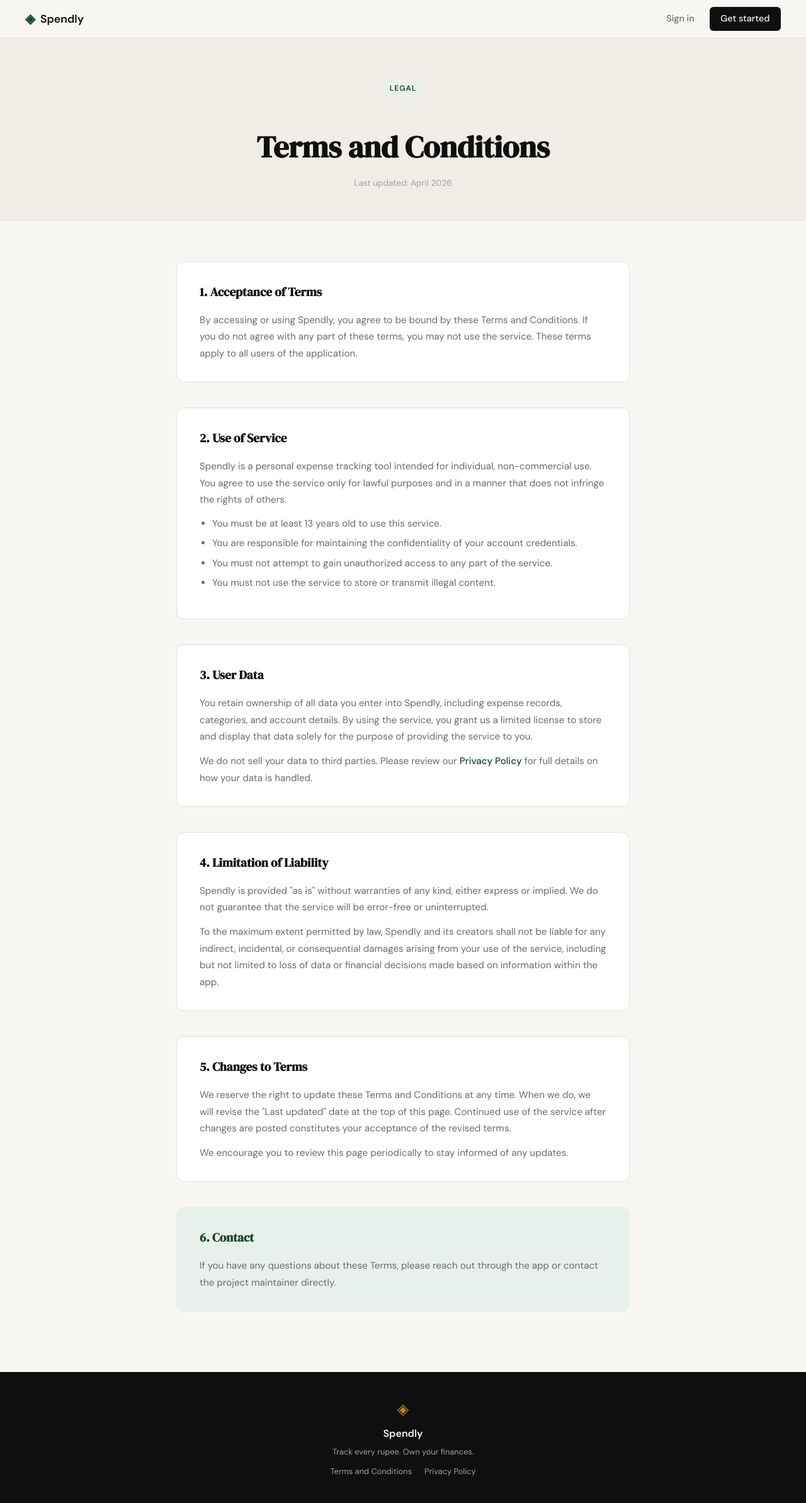
After one commit to Pritam1026/Expense_Trackert, a Flask app: page /terms in a window 1280 px wide. The commit adds this page. Shown: the whole page at 63% size. Run offline with Flask 3, Linux system fonts and the light colour scheme.

Commit message:
landing: add terms and conditions page and route

```diff
--- a/app.py
+++ b/app.py
@@ -20,6 +20,11 @@
 @app.route("/login")
 def login():
     return render_template("login.html")
+
+
+@app.route("/terms")
+def terms():
+    return render_template("terms.html")
 
 
 # ------------------------------------------------------------------ #
--- a/static/css/style.css
+++ b/static/css/style.css
@@ -508,6 +508,115 @@
 }
 
 /* ------------------------------------------------------------------ */
+/* Footer links                                                        */
+/* ------------------------------------------------------------------ */
+
+.footer-links {
+    display: flex;
+    gap: 1.25rem;
+    margin-top: 0.25rem;
+}
+
+.footer-links a {
+    font-size: 0.8rem;
+    color: var(--ink-faint);
+    transition: color 0.2s;
+}
+
+.footer-links a:hover { color: var(--paper); }
+
+/* ------------------------------------------------------------------ */
+/* Terms page                                                          */
+/* ------------------------------------------------------------------ */
+
+.terms-hero {
+    background: var(--paper-warm);
+    border-bottom: 1px solid var(--border);
+    padding: 4rem 2rem 3rem;
+    text-align: center;
+}
+
+.terms-hero-inner {
+    max-width: 700px;
+    margin: 0 auto;
+}
+
+.terms-title {
+    font-family: var(--font-display);
+    font-size: clamp(2rem, 4vw, 3rem);
+    color: var(--ink);
+    margin-bottom: 0.5rem;
+    margin-top: 1rem;
+}
+
+.terms-subtitle {
+    font-size: 0.85rem;
+    color: var(--ink-faint);
+}
+
+.terms-section {
+    padding: 4rem 2rem 6rem;
+}
+
+.terms-inner {
+    max-width: 720px;
+    margin: 0 auto;
+    display: flex;
+    flex-direction: column;
+    gap: 2.5rem;
+}
+
+.terms-block {
+    background: var(--paper-card);
+    border: 1px solid var(--border);
+    border-radius: var(--radius-md);
+    padding: 2rem 2.25rem;
+}
+
+.terms-block h2 {
+    font-family: var(--font-display);
+    font-size: 1.2rem;
+    color: var(--ink);
+    margin-bottom: 1rem;
+}
+
+.terms-block p {
+    font-size: 0.95rem;
+    color: var(--ink-muted);
+    line-height: 1.75;
+    margin-bottom: 0.75rem;
+}
+
+.terms-block p:last-child { margin-bottom: 0; }
+
+.terms-block ul {
+    margin: 0.75rem 0 0.75rem 1.25rem;
+    display: flex;
+    flex-direction: column;
+    gap: 0.4rem;
+}
+
+.terms-block ul li {
+    font-size: 0.95rem;
+    color: var(--ink-muted);
+    line-height: 1.65;
+}
+
+.terms-block a {
+    color: var(--accent);
+    font-weight: 500;
+}
+
+.terms-block a:hover { text-decoration: underline; }
+
+.terms-contact {
+    background: var(--accent-light);
+    border-color: var(--accent-light);
+}
+
+.terms-contact h2 { color: var(--accent); }
+
+/* ------------------------------------------------------------------ */
 /* Responsive                                                          */
 /* ------------------------------------------------------------------ */
 
--- a/templates/base.html
+++ b/templates/base.html
@@ -34,6 +34,10 @@
             <span class="brand-icon">◈</span>
             <span class="footer-name">Spendly</span>
             <p class="footer-copy">Track every rupee. Own your finances.</p>
+            <div class="footer-links">
+                <a href="/terms">Terms and Conditions</a>
+                <a href="#">Privacy Policy</a>
+            </div>
         </div>
     </footer>
 
--- /dev/null
+++ b/templates/terms.html
@@ -0,0 +1,60 @@
+{% extends "base.html" %}
+
+{% block title %}Terms and Conditions — Spendly{% endblock %}
+
+{% block content %}
+
+<section class="terms-hero">
+    <div class="terms-hero-inner">
+        <div class="hero-badge">Legal</div>
+        <h1 class="terms-title">Terms and Conditions</h1>
+        <p class="terms-subtitle">Last updated: April 2026</p>
+    </div>
+</section>
+
+<section class="terms-section">
+    <div class="terms-inner">
+
+        <div class="terms-block">
+            <h2>1. Acceptance of Terms</h2>
+            <p>By accessing or using Spendly, you agree to be bound by these Terms and Conditions. If you do not agree with any part of these terms, you may not use the service. These terms apply to all users of the application.</p>
+        </div>
+
+        <div class="terms-block">
+            <h2>2. Use of Service</h2>
+            <p>Spendly is a personal expense tracking tool intended for individual, non-commercial use. You agree to use the service only for lawful purposes and in a manner that does not infringe the rights of others.</p>
+            <ul>
+                <li>You must be at least 13 years old to use this service.</li>
+                <li>You are responsible for maintaining the confidentiality of your account credentials.</li>
+                <li>You must not attempt to gain unauthorized access to any part of the service.</li>
+                <li>You must not use the service to store or transmit illegal content.</li>
+            </ul>
+        </div>
+
+        <div class="terms-block">
+            <h2>3. User Data</h2>
+            <p>You retain ownership of all data you enter into Spendly, including expense records, categories, and account details. By using the service, you grant us a limited license to store and display that data solely for the purpose of providing the service to you.</p>
+            <p>We do not sell your data to third parties. Please review our <a href="#">Privacy Policy</a> for full details on how your data is handled.</p>
+        </div>
+
+        <div class="terms-block">
+            <h2>4. Limitation of Liability</h2>
+            <p>Spendly is provided "as is" without warranties of any kind, either express or implied. We do not guarantee that the service will be error-free or uninterrupted.</p>
+            <p>To the maximum extent permitted by law, Spendly and its creators shall not be liable for any indirect, incidental, or consequential damages arising from your use of the service, including but not limited to loss of data or financial decisions made based on information within the app.</p>
+        </div>
+
+        <div class="terms-block">
+            <h2>5. Changes to Terms</h2>
+            <p>We reserve the right to update these Terms and Conditions at any time. When we do, we will revise the "Last updated" date at the top of this page. Continued use of the service after changes are posted constitutes your acceptance of the revised terms.</p>
+            <p>We encourage you to review this page periodically to stay informed of any updates.</p>
+        </div>
+
+        <div class="terms-block terms-contact">
+            <h2>6. Contact</h2>
+            <p>If you have any questions about these Terms, please reach out through the app or contact the project maintainer directly.</p>
+        </div>
+
+    </div>
+</section>
+
+{% endblock %}
```
